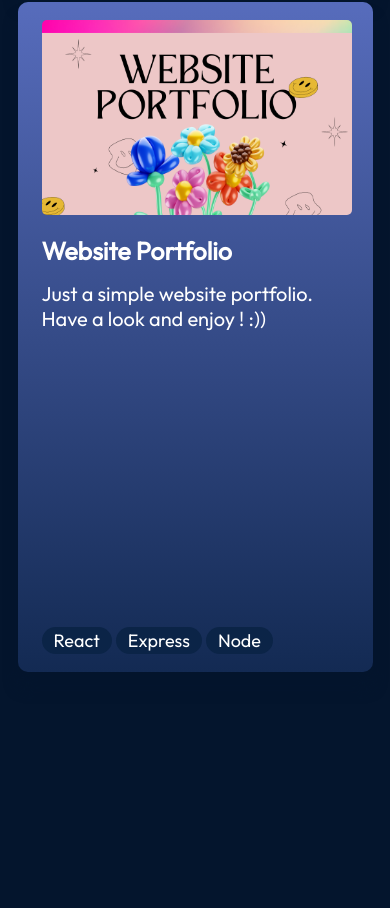
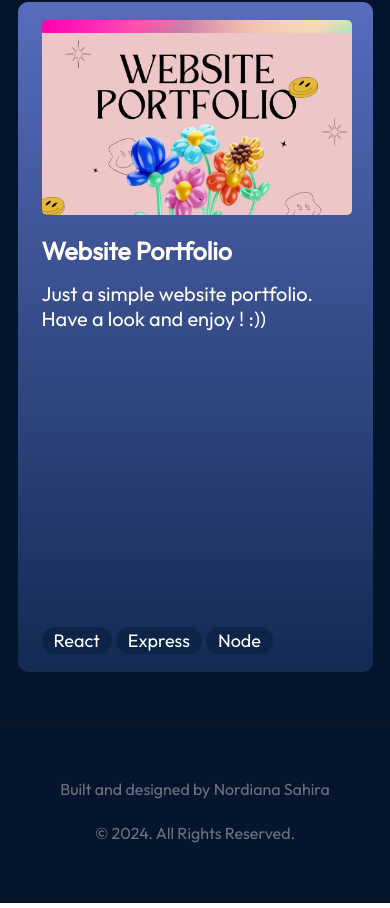
Before and after one commit to aimxnaim/website-resume-diana-main, a React (Vite) app: page / in a window 390 px wide. Shown: the part 10153-11061 px from the top of the page. Built offline with nearby package versions, Linux system fonts and the light colour scheme.

Commit message:
refactor Contact component layout and styles for improved structure and readability

```diff
--- a/src/components/Contact/Contact.jsx
+++ b/src/components/Contact/Contact.jsx
@@ -1,19 +1,12 @@
-       /* <a href="mailto:myemail@email.com" className={styles.contactBtn}>
-          Contact Me
-        </a> */
-
-//folder contact
-
 import React from "react";
-
 import styles from "./Contact.module.css";
-import { getImageUrl } from "../../utils";
 
 export const Contact = () => {
   return (
-    <footer id="contact" className={styles.container}>
-      <div className={styles.text}>
-
+    <footer className={styles.footer}>
+      <div className={styles.container}>
+        <span className={styles.text}>Built and designed by Nordiana Sahira</span>
+        <span className={styles.text}>© 2024. All Rights Reserved.</span>
       </div>
     </footer>
   );
--- a/src/components/Contact/Contact.module.css
+++ b/src/components/Contact/Contact.module.css
@@ -1,64 +1,28 @@
 @import "../../vars.css";
 
-.container {
-  color: var(--color-text);
-  margin-top: 120px;
-
-  display: flex;
-  flex-direction: row;
-  justify-content: space-evenly;
-  width: 100vw;
-  padding: 58px 10%;
-  gap: 10px;
+.footer {
+  border-top: 1px solid #171717; /* Equivalent to border-neutral-900 */
+  margin-top: 1.75rem; /* Equivalent to mt-7 */
 }
 
-.text h2 {
-  font-size: 55px;
-  font-weight: 700;
-  letter-spacing: 4px;
+.container {
+  width: 100%;
+  max-width: 1280px; /* Equivalent to max-w-screen-xl */
+  margin: 0 auto; /* Centering with mx-auto */
+  padding: 1rem; /* Equivalent to p-4 */
+  padding-top: 2rem; /* Equivalent to md:py-8 */
+  margin-bottom: 40px;
 }
 
-.text p {
-  font-size: 25px;
-  font-weight: 400;
-  letter-spacing: 2px;
+.text {
+  display: block;
+  margin-top: 1.5rem; /* Equivalent to mt-6 */
+  margin-bottom: 0.25rem; /* Equivalent to mb-1 */
+  text-align: center;
+  font-size: 1rem; /* Equivalent to text-sm */
+  color: #6b7280; /* Equivalent to text-gray-500 */
 }
 
-.links {
-  display: flex;
-  flex-direction: column;
-  align-items: flex-start;
-  list-style: none;
-  gap: 26px;
+.text.dark {
+  color: #9ca3af; /* Equivalent to dark:text-gray-400 */
 }
-
-.link {
-  display: flex;
-  align-items: center;
-  gap: 25px;
-}
-
-.link a {
-  color: var(--color-text);
-  text-decoration: none;
-  font-size: 23px;
-  font-weight: 400;
-  letter-spacing: 1.5px;
-}
-
-@media screen and (max-width: 830px) {
-  .container {
-    flex-direction: column;
-    gap: 23px;
-  }
-
-  .text {
-    display: flex;
-    flex-direction: column;
-    align-items: center;
-  }
-
-  .links {
-    align-items: center;
-  }
-}
```
